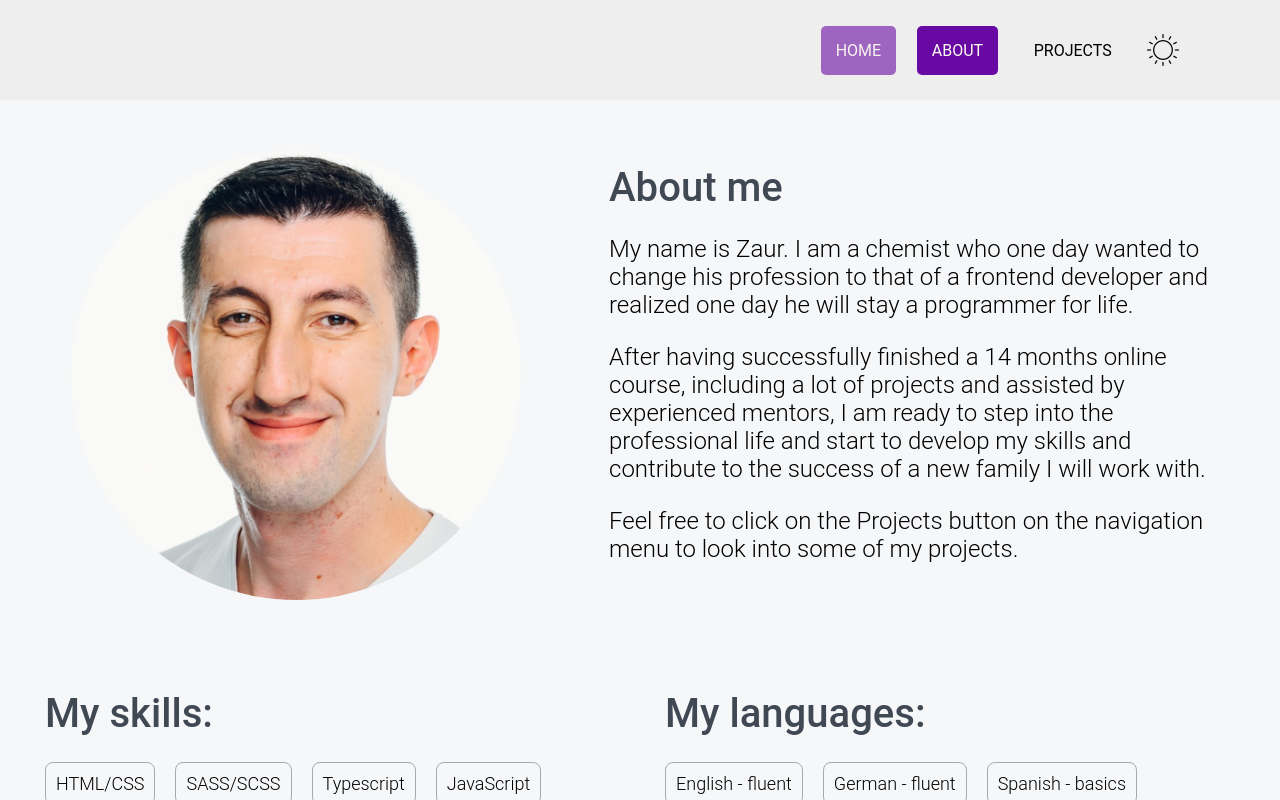
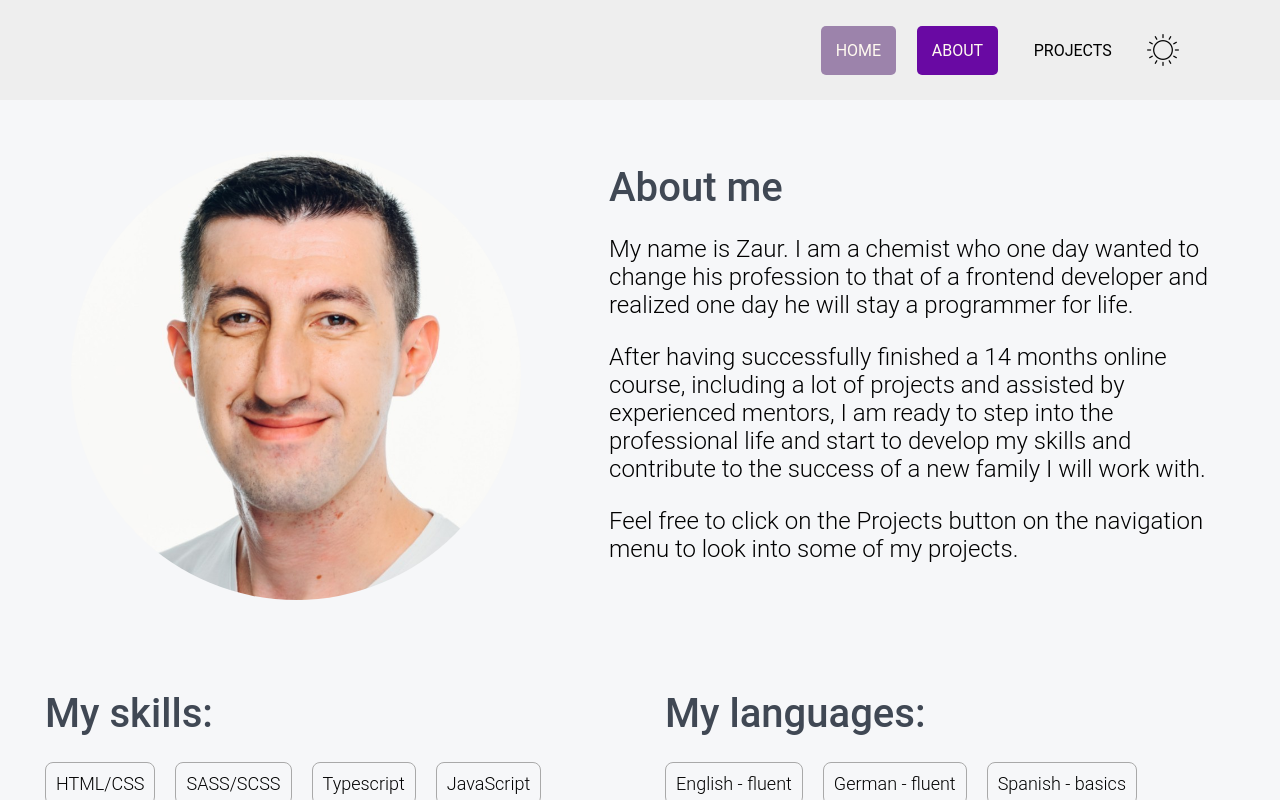
Before and after one commit to pizarrosch/portfolio, a Next.js app: page /about in a window 1280 px wide. In both pictures the pointer is over the element "HOME". Shown: the top 800 px of the page. Built offline with nearby package versions, Linux system fonts and the light colour scheme.

Commit message:
Remove opacity on hovering over menu buttons, adjust colors separately
Opacity is removed to avoid opacity upon the text

```diff
--- a/src/components/Header/Header.module.scss
+++ b/src/components/Header/Header.module.scss
@@ -61,15 +61,9 @@
   .menu:hover,
   .darkMenu:hover,
   .darkHelloweenMenu:hover {
-    background-color: #6909a3;
+    background-color: #9c83ab;
     transition: 200ms ease-in-out;
     box-sizing: border-box;
-  }
-
-  .menu:hover,
-  .darkMenu:hover,
-  .darkHelloweenMenu:hover {
-    opacity: 0.6;
   }
 
   .menu:hover {
@@ -77,12 +71,12 @@
   }
 
   .darkMenu:hover {
-    background-color: #DCE0E5;
+    background-color: #868686;
     color: #252A31;
   }
 
   .darkHelloweenMenu:hover {
-    background-color: #FF9980;
+    background-color: #e1aa9d;
     color: #252A31;
   }
 }
```
